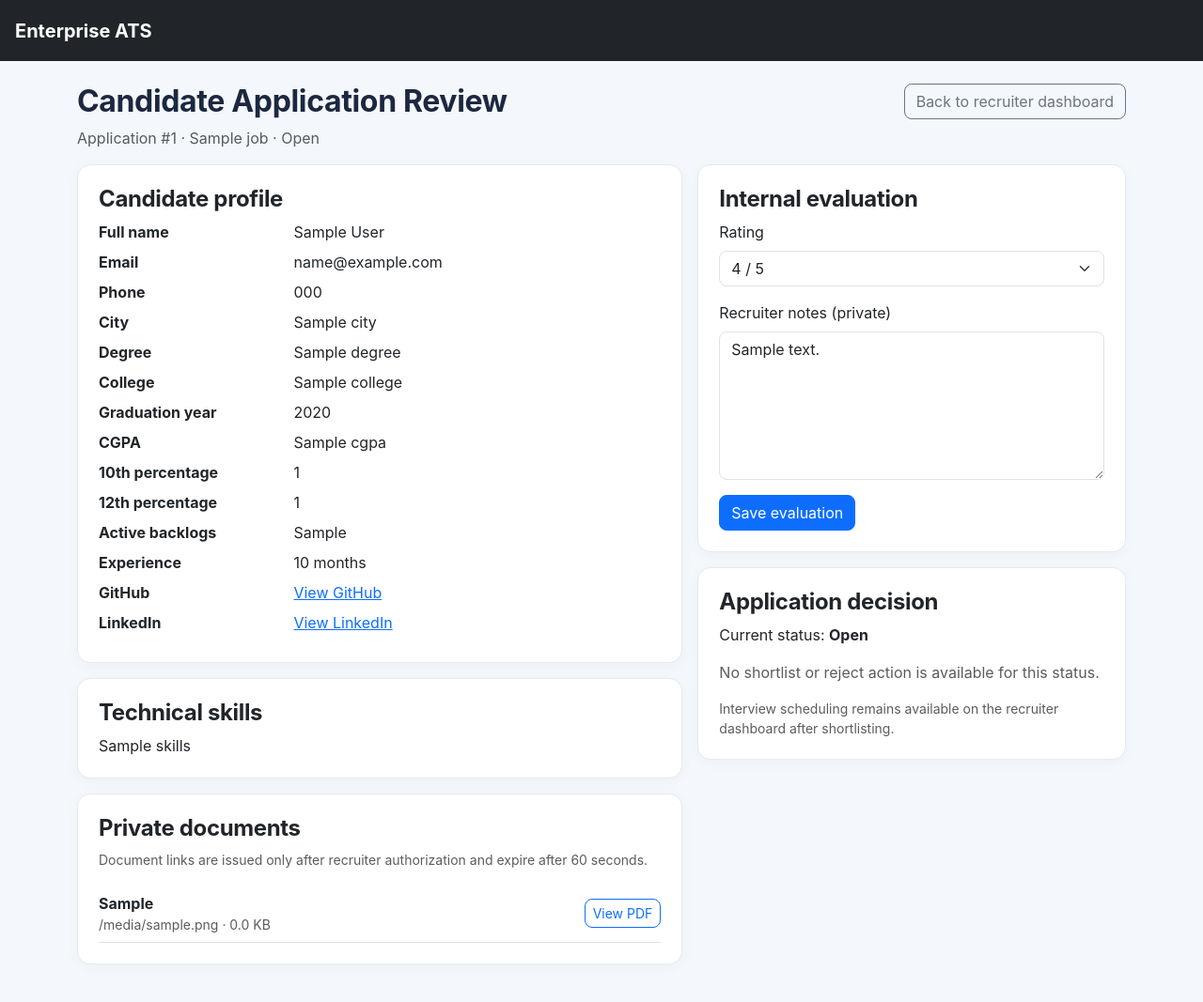
After one commit to Sagnik194/Enterprise-Recruitment-ATS, a FastAPI app: template app/templates/application_review.html in a window 1280 px wide. The commit adds this page. Shown: the whole page at 94% size. Run offline with FastAPI, Linux system fonts and the light colour scheme; the template is opened without the code that fills it: most values are stand-ins (such as "Sample title", 1, 10 or a date in 2020); parts of the project's set-up code (start-up, migrations or seed data) failed here and were passed over.

Commit message:
Implement recruiter candidate review and evaluation

```diff
--- /dev/null
+++ b/app/templates/application_review.html
@@ -0,0 +1,83 @@
+{% extends 'base.html' %}
+{% block content %}
+<div class="d-flex justify-content-between align-items-start flex-wrap gap-2 mb-3">
+  <div>
+    <h2>Candidate Application Review</h2>
+    <p class="text-muted mb-0">Application #{{ application.id }} · {{ job.title }} · {{ application.status|replace('_', ' ')|title }}</p>
+  </div>
+  <a class="btn btn-outline-secondary" href="/dashboard">Back to recruiter dashboard</a>
+</div>
+{% if request.query_params.get('notice') == 'evaluation_saved' %}
+<div class="alert alert-success" role="status">Evaluation saved successfully.</div>
+{% endif %}
+<div class="row g-3">
+  <div class="col-lg-7">
+    <section class="card mb-3"><div class="card-body">
+      <h4>Candidate profile</h4>
+      <dl class="row mb-0">
+        <dt class="col-sm-4">Full name</dt><dd class="col-sm-8">{{ detail.full_name if detail else candidate.full_name }}</dd>
+        <dt class="col-sm-4">Email</dt><dd class="col-sm-8">{{ detail.email if detail else candidate.email }}</dd>
+        {% if detail %}
+        <dt class="col-sm-4">Phone</dt><dd class="col-sm-8">{{ detail.phone }}</dd>
+        <dt class="col-sm-4">City</dt><dd class="col-sm-8">{{ detail.city }}</dd>
+        <dt class="col-sm-4">Degree</dt><dd class="col-sm-8">{{ detail.degree }}</dd>
+        <dt class="col-sm-4">College</dt><dd class="col-sm-8">{{ detail.college }}</dd>
+        <dt class="col-sm-4">Graduation year</dt><dd class="col-sm-8">{{ detail.graduation_year }}</dd>
+        <dt class="col-sm-4">CGPA</dt><dd class="col-sm-8">{{ detail.cgpa if detail.cgpa is not none else 'Not provided' }}</dd>
+        <dt class="col-sm-4">10th percentage</dt><dd class="col-sm-8">{{ detail.tenth_percentage if detail.tenth_percentage is not none else 'Not provided' }}</dd>
+        <dt class="col-sm-4">12th percentage</dt><dd class="col-sm-8">{{ detail.twelfth_percentage if detail.twelfth_percentage is not none else 'Not provided' }}</dd>
+        <dt class="col-sm-4">Active backlogs</dt><dd class="col-sm-8">{{ detail.active_backlogs }}</dd>
+        <dt class="col-sm-4">Experience</dt><dd class="col-sm-8">{{ detail.experience_months }} months</dd>
+        <dt class="col-sm-4">GitHub</dt><dd class="col-sm-8">{% if detail.github_url %}<a href="{{ detail.github_url }}" target="_blank" rel="noopener noreferrer">View GitHub</a>{% else %}Not provided{% endif %}</dd>
+        <dt class="col-sm-4">LinkedIn</dt><dd class="col-sm-8">{% if detail.linkedin_url %}<a href="{{ detail.linkedin_url }}" target="_blank" rel="noopener noreferrer">View LinkedIn</a>{% else %}Not provided{% endif %}</dd>
+        {% endif %}
+      </dl>
+    </div></section>
+    <section class="card mb-3"><div class="card-body">
+      <h4>Technical skills</h4>
+      <p class="mb-0" style="white-space:pre-wrap">{{ detail.skills if detail else 'No detailed profile available for this application.' }}</p>
+    </div></section>
+    <section class="card mb-3"><div class="card-body">
+      <h4>Private documents</h4>
+      <p class="text-muted small">Document links are issued only after recruiter authorization and expire after 60 seconds.</p>
+      {% for document in documents %}
+      <div class="d-flex justify-content-between align-items-center flex-wrap gap-2 border-bottom py-2">
+        <div><strong>{{ document.document_type|title }}</strong><div class="small text-muted">{{ document.original_filename }} · {{ (document.size_bytes / 1024)|round(1) }} KB</div></div>
+        <a class="btn btn-outline-primary btn-sm" href="/web/recruiter/applications/{{ application.id }}/documents/{{ document.id }}" target="_blank" rel="noopener noreferrer">View PDF</a>
+      </div>
+      {% else %}<p>No uploaded documents for this application.</p>{% endfor %}
+    </div></section>
+  </div>
+  <div class="col-lg-5">
+    <section class="card mb-3"><div class="card-body">
+      <h4>Internal evaluation</h4>
+      {% if detail %}
+      <form method="post" action="/web/recruiter/applications/{{ application.id }}/evaluation">
+        <input type="hidden" name="csrf" value="{{ csrf }}">
+        <label class="form-label" for="rating">Rating</label>
+        <select class="form-select mb-3" name="evaluation_rating" id="rating">
+          <option value="">Not rated</option>
+          {% for rating in range(1,6) %}<option value="{{ rating }}" {% if detail.evaluation_rating == rating %}selected{% endif %}>{{ rating }} / 5</option>{% endfor %}
+        </select>
+        <label class="form-label" for="notes">Recruiter notes (private)</label>
+        <textarea class="form-control mb-3" name="recruiter_notes" id="notes" rows="6" maxlength="5000" placeholder="Technical strengths, experience, follow-up questions...">{{ detail.recruiter_notes or '' }}</textarea>
+        <button class="btn btn-primary">Save evaluation</button>
+      </form>
+      {% else %}<p class="text-muted">This is a legacy application without a detailed candidate profile.</p>{% endif %}
+    </div></section>
+    <section class="card"><div class="card-body">
+      <h4>Application decision</h4>
+      <p>Current status: <strong>{{ application.status|replace('_', ' ')|title }}</strong></p>
+      {% if application.status in ['applied', 'shortlisted'] %}
+      <div class="d-flex gap-2 flex-wrap">
+        {% if application.status == 'applied' %}
+        <form method="post" action="/web/applications/{{ application.id }}/shortlist"><input type="hidden" name="csrf" value="{{ csrf }}"><button class="btn btn-success">Shortlist</button></form>
+        {% endif %}
+        <form method="post" action="/web/applications/{{ application.id }}/reject"><input type="hidden" name="csrf" value="{{ csrf }}"><button class="btn btn-outline-danger">Reject</button></form>
+      </div>
+      {% else %}<p class="text-muted mb-0">No shortlist or reject action is available for this status.</p>{% endif %}
+      <p class="small text-muted mt-3 mb-0">Interview scheduling remains available on the recruiter dashboard after shortlisting.</p>
+    </div></section>
+  </div>
+</div>
+{% endblock %}
```
Also changed, not shown: app/templates/recruiter.html (+1 -1 lines), app/web.py (+80 -1 lines).
